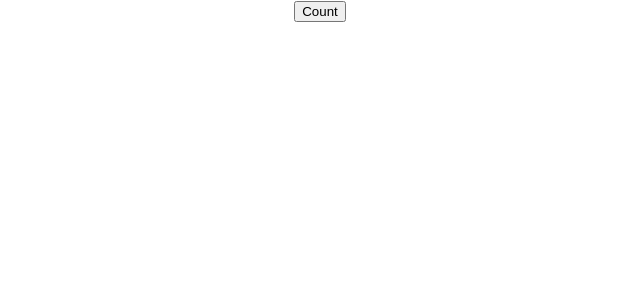
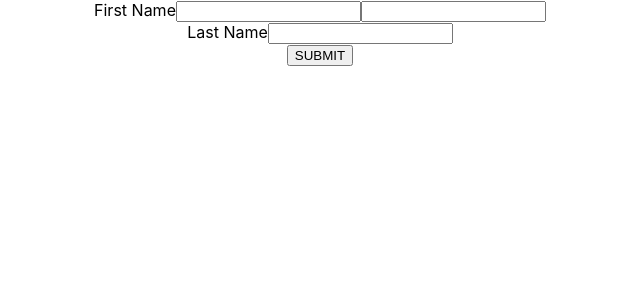
Before and after one commit to tashfeennaveed/React-test-app, a React (Create React App) app: page / in a window 1280 px wide. Shown: the top 300 px of the page, without its empty margins (320-960 px from the left). Built offline with nearby package versions, Linux system fonts and the light colour scheme.

Commit message:
further testing

```diff
--- a/src/App.js
+++ b/src/App.js
@@ -2,6 +2,8 @@
 
 import React from 'react';
 import './App.css';
+import DATAFetching from './components/DATAFetching';
+import UserForm from './components/UserForm';
 import { UseState } from './components/UseState/UseState';
 //import CompE from './components/CompE';
 ////import MouseContainer from './components/MouseContainer';
@@ -22,7 +24,8 @@ function App() {
       {/* <Navbar/> */}
 
 
-      <UseState/>
+
+      <UserForm/>
 
 
       {/* <Userconstext.Provider value={'tashfeen'}>
--- a/src/components/UserForm.js
+++ b/src/components/UserForm.js
@@ -3,12 +3,12 @@ import useInput from '../Hooks/useInput'
 
 function UserForm() {
 
-    const [firstname, bindfirstname, resetFname] = useInput('qwerty')
-    const [lastname , bindLname, resetLname] = useInput('')
+    const [firstName, bindFirstname, resetFname] = useInput('')
+    const [lastName , bindLastname, resetLname] = useInput('')
 
     const submitHandler = (e) => {
         e.preventDefault()
-        alert(`Hello ${firstname} ${lastname}`)
+        alert(`Hello ${firstName} ${lastName}`)
         resetFname()
         resetLname()
     }
@@ -21,16 +21,17 @@ function UserForm() {
                         First Name
                     </label>
                     <input
-                    {...bindfirstname}
+                    {...bindFirstname}
                     type='text'
                     />
+                    <input type='text' />
                 </div>
                 <div>
                     <label>
                         Last Name
                     </label>
                     <input
-                    {...bindLname}
+                    {...bindLastname}
                     type='text'
                     />
                 </div>
```
